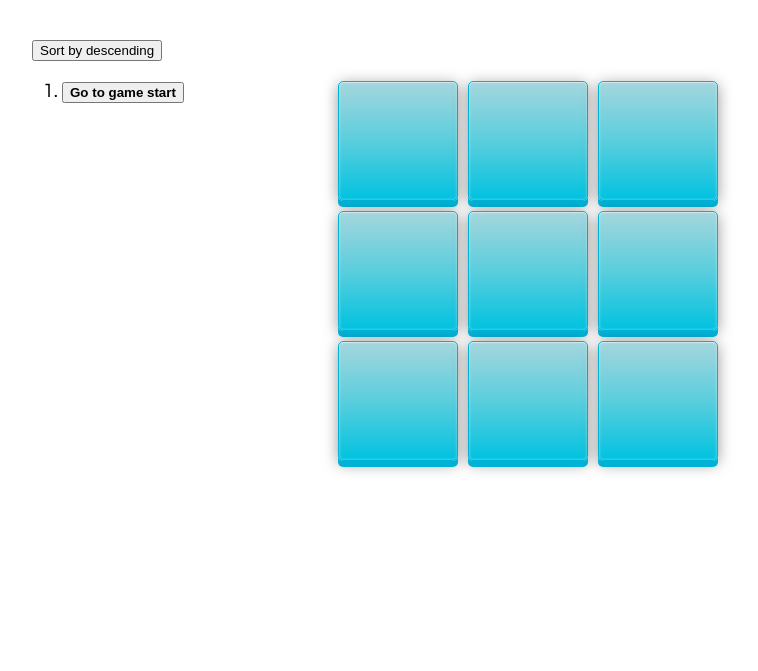
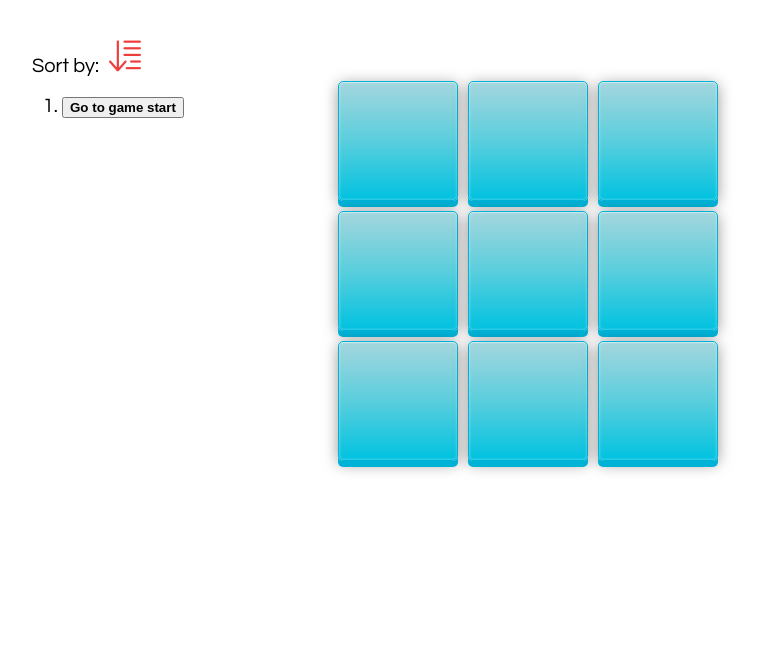
Before and after one commit to laurenchia/tic-tac-toe-game, a React app: page / in a window 1280 px wide. Shown: the part 129-800 px from the top of the page, without its empty margins (112-870 px from the left). Built offline with nearby package versions, Linux system fonts and the light colour scheme.

Commit message:
Add image sort buttons

```diff
--- a/src/index.css
+++ b/src/index.css
@@ -5,6 +5,10 @@ body {
 
 ol, ul {
   padding-left: 30px;
+}
+
+button {
+  cursor: pointer;
 }
 
 .game-board {
@@ -106,6 +110,12 @@ ol, ul {
 .game-status {
   margin-bottom: 30%;
   font-size: 30px;
+  color: #ef3e3e;
+}
+
+.sort-button {
+  border: none;
+  background: none;
 }
 
 .play-again {
--- a/src/index.js
+++ b/src/index.js
@@ -1,6 +1,8 @@
 import React from 'react';
 import ReactDOM from 'react-dom';
 import './index.css';
+import sortDesc from './images/sort-descending.png';
+import sortAsc from './images/sort-ascending.png';
 
 function Square(props) {
     return (
@@ -179,9 +181,14 @@ class Game extends React.Component {
         </div>
         <div className="game-info">
           <div className="game-status">{status}</div>
-          <button className="sort-button" onClick={() => this.setState({isAsc : !this.state.isAsc})}>{this.state.isAsc ? 'Sort by descending' : 'Sort by ascending'}</button>
+          <span>Sort by:  </span>
+          <button className="sort-button" onClick={() => this.setState({isAsc : !this.state.isAsc})}> {this.state.isAsc ?
+            <img src={sortDesc} alt="Sort by descending"  /> :
+            <img src={sortAsc} alt="Sort by ascending"    /> }
+          </button>
           <ol id="moves-list">{this.state.isAsc ? moves : moves.reverse()}</ol>
         </div>
+
         <div className="play-again-button">
           {winner || draw ? (
             <button className="play-again" onClick={() => this.setState({
```
Also changed, not shown: src/images/sort-ascending.png (added), src/images/sort-descending.png (added).
